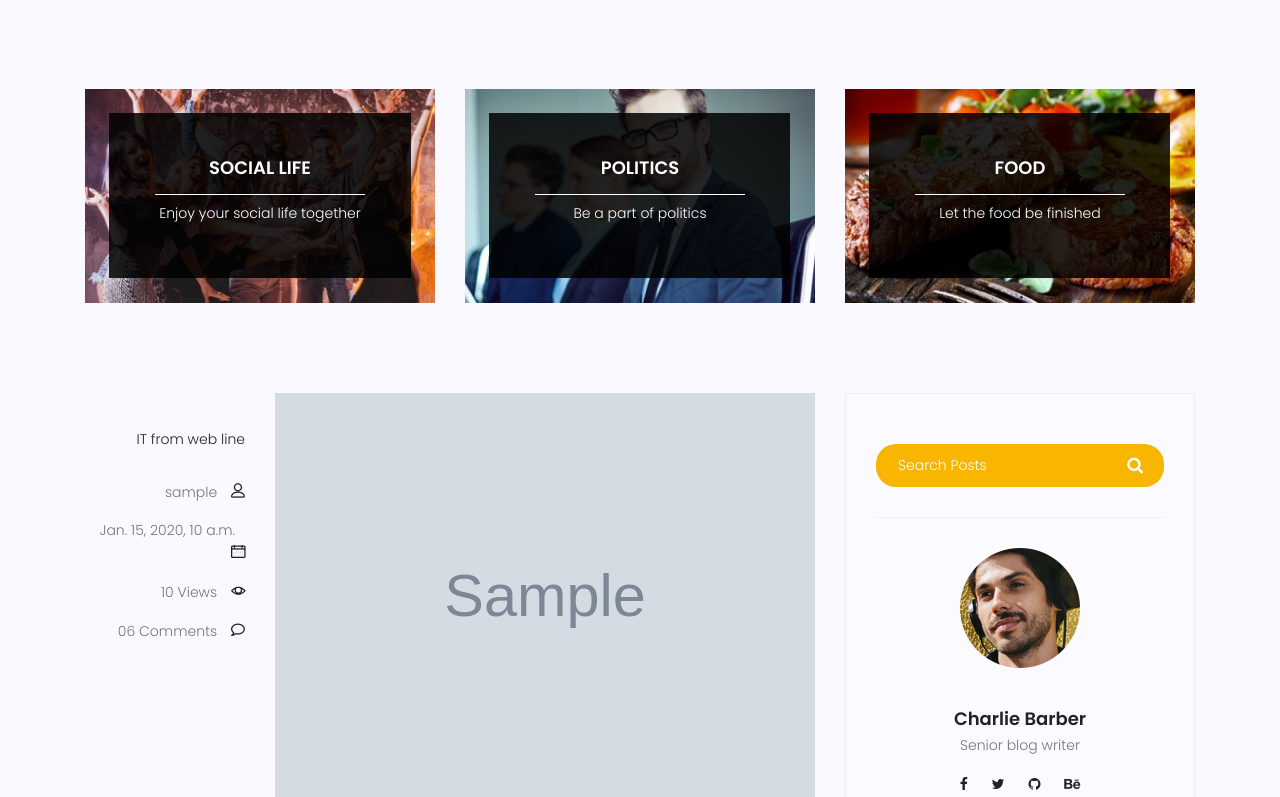
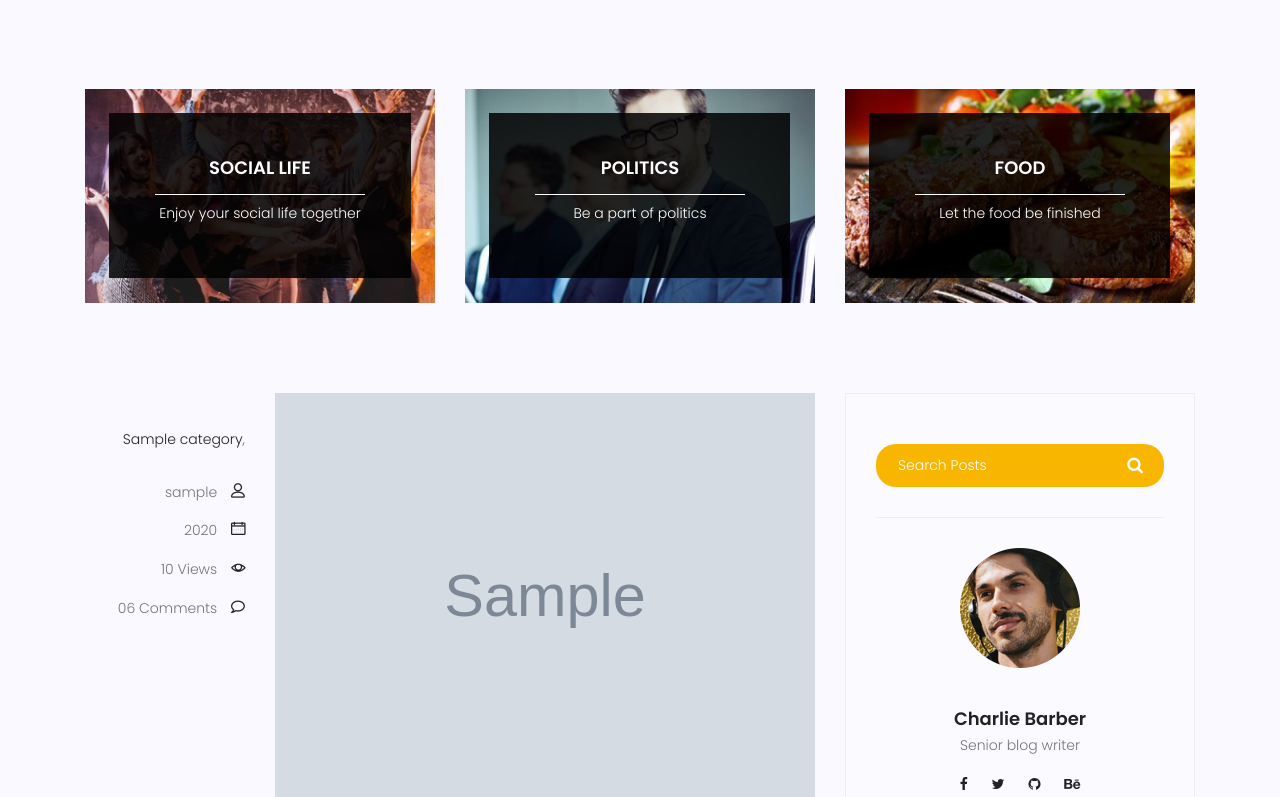
Before and after one commit to yasvmomen/EducationWebSite_Jango, a Django app: page /blog/ in a window 1280 px wide. Shown: the part 689-1486 px from the top of the page. Run offline with Django 5.2, Linux system fonts and the light colour scheme; tables that the repository leaves empty hold one stand-in row (values such as "Sample post"); grey boxes marked "Sample" are stand-in pictures; some libraries are stand-ins or nearby versions.

Commit message:
fix the category problem

```diff
--- a/templates/blog/blog-home.html
+++ b/templates/blog/blog-home.html
@@ -93,15 +93,14 @@
 				<div class="single-post row">
 					<div class="col-lg-3  col-md-3 meta-details">
 						<ul class="tags">
-							{% for cat in posts.category.all %}
+							{% for cat in post.category.all %}
 							<li><a href="#">{{cat.name}}</a></li>,
 							{% endfor %}
-							<li><a href="#">IT from web line</a></li>
 						</ul>
 						<div class="user-details row">
 							<p class="user-name col-lg-12 col-md-12 col-6"><a href="#">{{post.auther}}</a> <span
 									class="lnr lnr-user"></span></p>
-							<p class="date col-lg-12 col-md-12 col-6"><a href="#">{{post.published_date}}</a> <span
+							<p class="date col-lg-12 col-md-12 col-6"><a href="#">{{post.published_date|date:"Y"}}</a> <span
 									class="lnr lnr-calendar-full"></span></p>
 							<p class="view col-lg-12 col-md-12 col-6"><a href="#">{{post.counted_views}} Views</a> <span
 									class="lnr lnr-eye"></span></p>
@@ -117,7 +116,7 @@
 							<h3>{{post.Title}}</h3>
 						</a>
 						<p class="excert">
-							{{post.Content}}
+							{{post.Content|truncatewords:5}}
 						</p>
 						<a href="/blog/{{post.id}}" class="primary-btn">View More</a>
 					</div>
```
